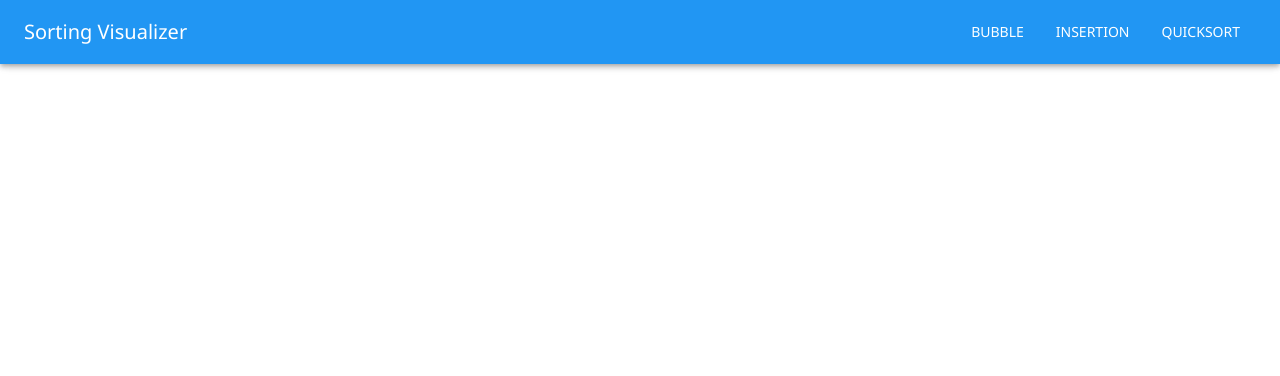
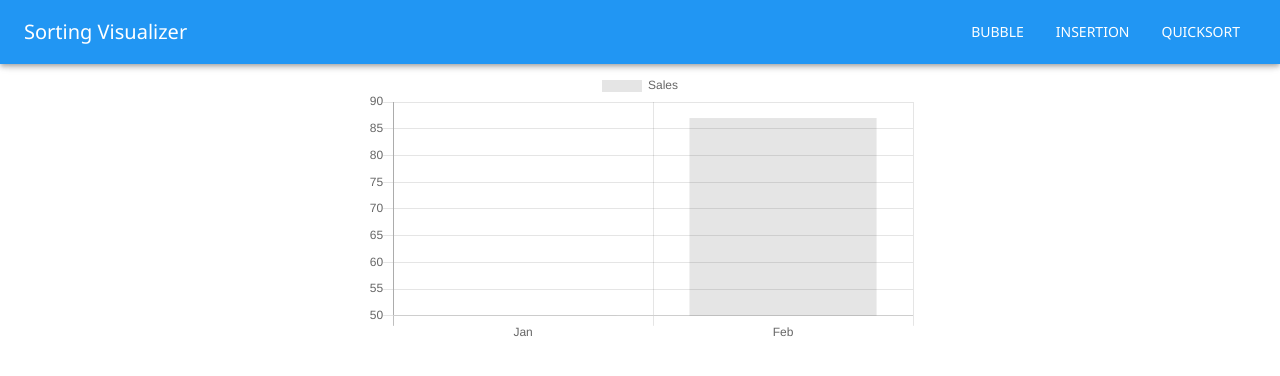
Before and after one commit to laujamie/react-sorting-visualizer, a React (Create React App) app: page / in a window 1280 px wide. Shown: the top 376 px of the page. Built offline with nearby package versions, Linux system fonts and the light colour scheme.

Commit message:
Add preliminary chart to App

```diff
--- a/src/App.tsx
+++ b/src/App.tsx
@@ -5,6 +5,8 @@ import SortingAppbar from "./components/appbar/sorting-appbar";
 import blue from "@material-ui/core/colors/blue";
 import { createMuiTheme, responsiveFontSizes } from "@material-ui/core/styles";
 import { ThemeProvider } from "@material-ui/core/styles";
+import SortingChart from "./components/chart/sorting-chart";
+import { Grid } from "@material-ui/core";
 
 const theme = createMuiTheme({
   palette: {
@@ -22,6 +24,9 @@ const App: React.FC = props => {
     <ThemeProvider theme={theme}>
       <Container maxWidth="sm">
         <SortingAppbar></SortingAppbar>
+        <div style={{ paddingTop: "5em" }}>
+          <SortingChart></SortingChart>
+        </div>
       </Container>
     </ThemeProvider>
   );
--- a/src/components/chart/sorting-chart.tsx
+++ b/src/components/chart/sorting-chart.tsx
@@ -1,8 +1,37 @@
 import React, { Component } from "react";
 import Chart from "chart.js";
 
-export default class SortingGraph extends Component {
-  chartRef = React.createRef();
+export default class SortingChart extends Component {
+  private chartRef = React.createRef<HTMLCanvasElement>();
 
-  componentDidMount() {}
+  componentDidMount() {
+    let myChartRef = null;
+    if (this.chartRef && this.chartRef.current) {
+      myChartRef = this.chartRef.current.getContext("2d");
+    }
+    if (myChartRef) {
+      new Chart(myChartRef, {
+        type: "bar",
+        data: {
+          labels: ["Jan", "Feb"],
+          datasets: [
+            {
+              label: "Sales",
+              data: [50, 87]
+            }
+          ]
+        },
+        options: {
+          // Customize
+        }
+      });
+    }
+  }
+  render() {
+    return (
+      <div className="chart">
+        <canvas id="myChart" ref={this.chartRef}></canvas>
+      </div>
+    );
+  }
 }
```
